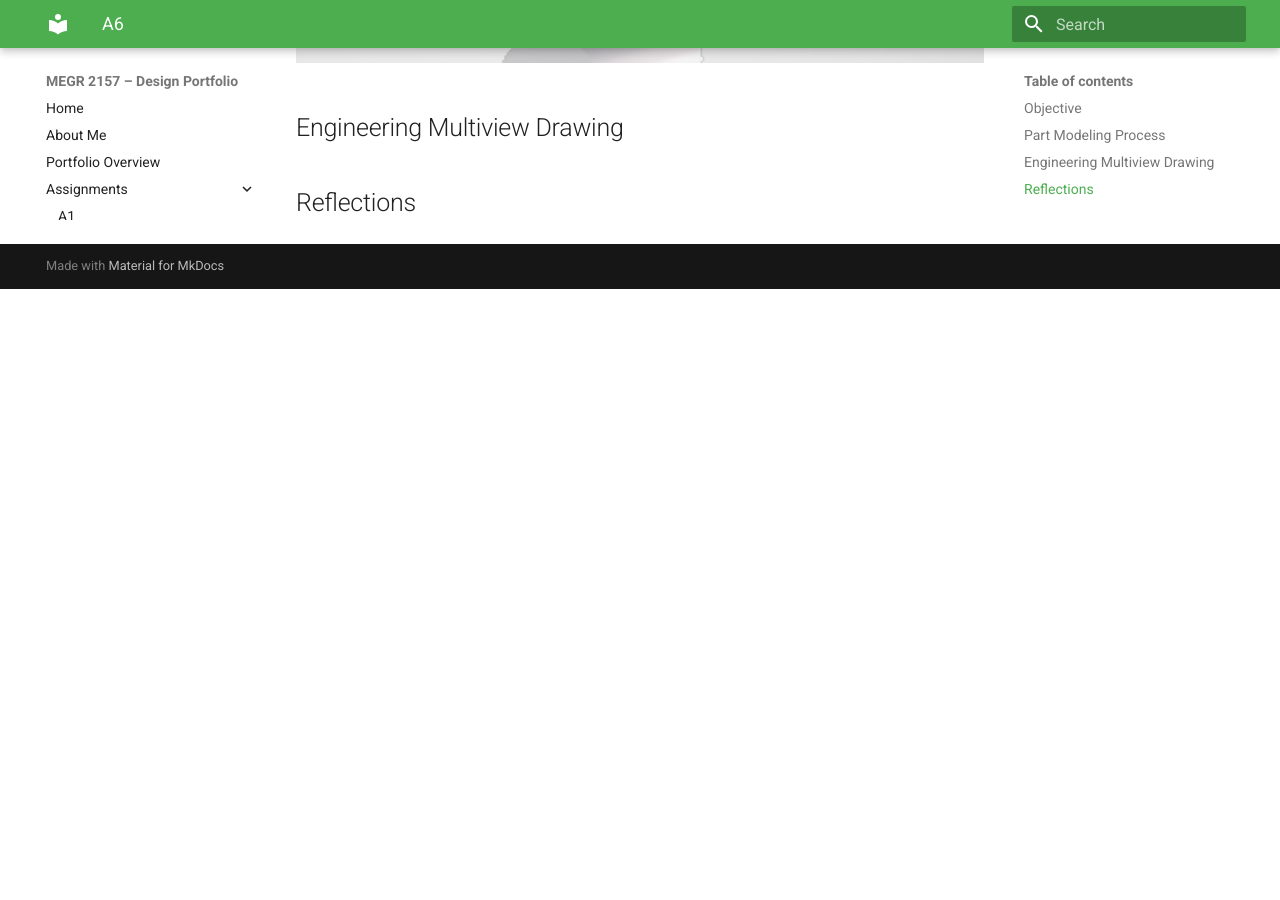
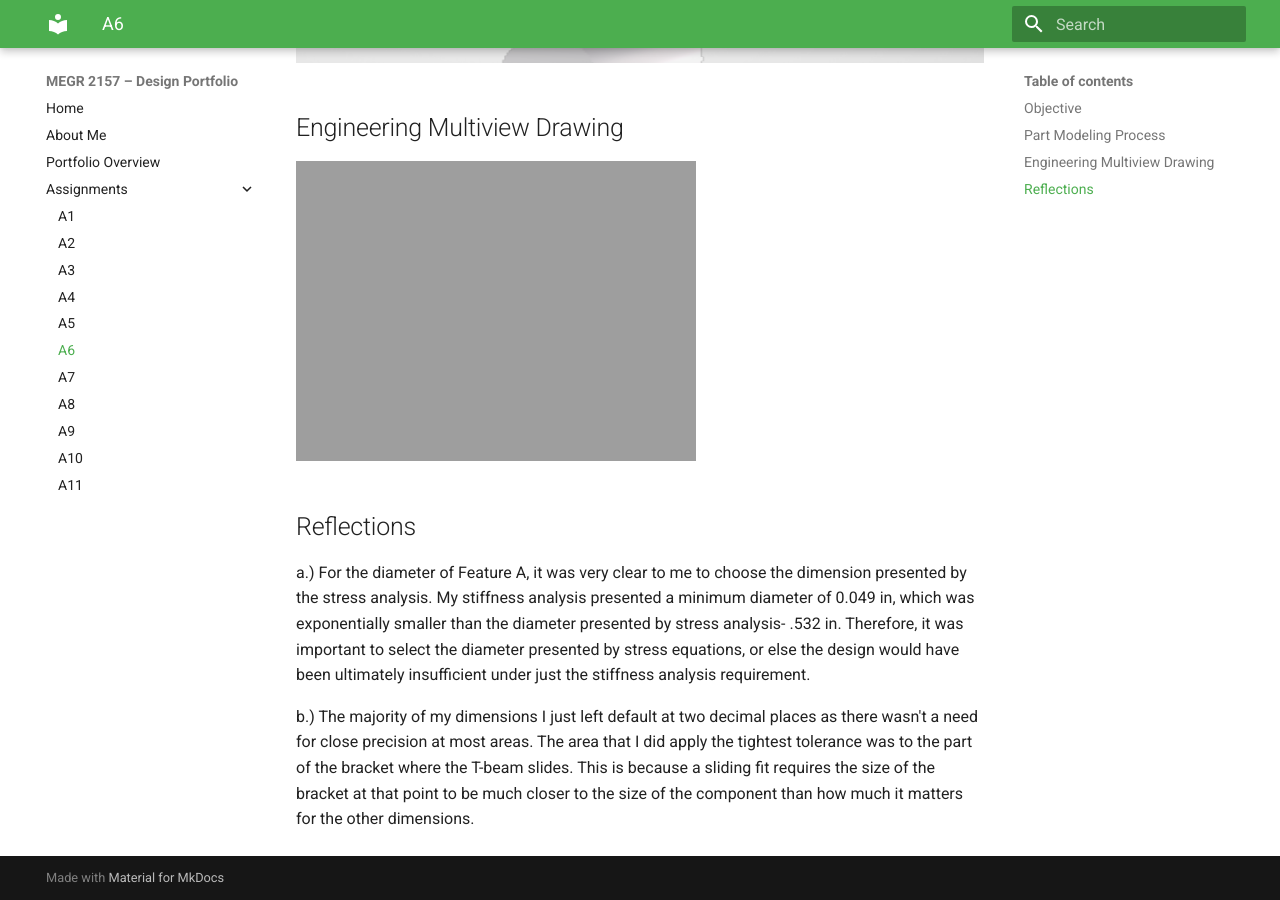
Before and after one commit to apaciore/megr2156-portfolio, an MkDocs documentation site: the page built from docs/assignments/A06/index.md, in a window 1280 px wide and 900 px high, scrolled down 3784 px. Built offline with MkDocs 1.6.1 and Material for MkDocs 9.7.7, drawn with Linux system fonts in a browser that asks for light colours; before the commit the page ends 4073 px from its top, so only the background shows below that; some of the changed text lies outside the part shown.

Commit message:
Enhance CAD model description and reflections section
Added additional details about the CAD model and reflections on design choices.

```diff
--- a/docs/assignments/A06/index.md
+++ b/docs/assignments/A06/index.md
@@ -18,11 +18,16 @@ I then sketched Feature C to a total width of 2.5 in, and a length of 1.5 in to
 My next step was to sketch 2 arms at a width of 0.192 in for stress analysis on top of Feature C, and extruded this sketch 1.5 in high. This created my Feature D.
 ![cad4](Screenshot%202026-09-28%20210945.png)
 
-The last step for creating the CAD model of the bracket was to sketch the flanges on the top of Feature D, and extrude it to a height/thickness of 0.5477 in to accommodate my stress analysis for Feature E.
+The last step for creating the CAD model of the bracket was to sketch the flanges on the top of Feature D, and extrude it to a height/thickness of 0.5477 in to accommodate my stress analysis for Feature E. This gave me the complete CAD model of my bracket.
 ![cad5](Screenshot%202026-09-28%20211811.png)
 
 
 ## Engineering Multiview Drawing
 
+![drawing](!Screenshot%202026-09-28%20222531.png)
 
 ## Reflections
+
+a.) For the diameter of Feature A, it was very clear to me to choose the dimension presented by the stress analysis. My stiffness analysis presented a minimum diameter of 0.049 in, which was exponentially smaller than the diameter presented by stress analysis- .532 in. Therefore, it was important to select the diameter presented by stress equations, or else the design would have been ultimately insufficient under just the stiffness analysis requirement.
+
+b.) The majority of my dimensions I just left default at two decimal places as there wasn't a need for close precision at most areas. The area that I did apply the tightest tolerance was to the part of the bracket where the T-beam slides. This is because a sliding fit requires the size of the bracket at that point to be much closer to the size of the component than how much it matters for the other dimensions.
```
